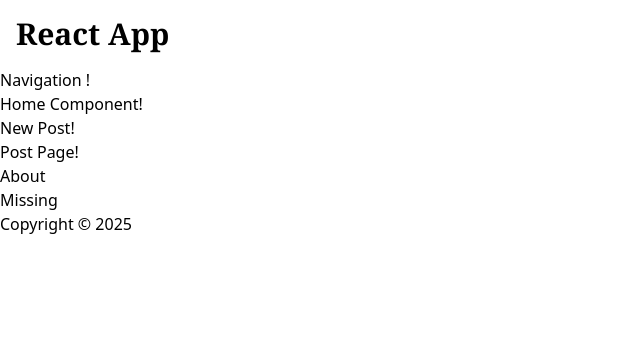
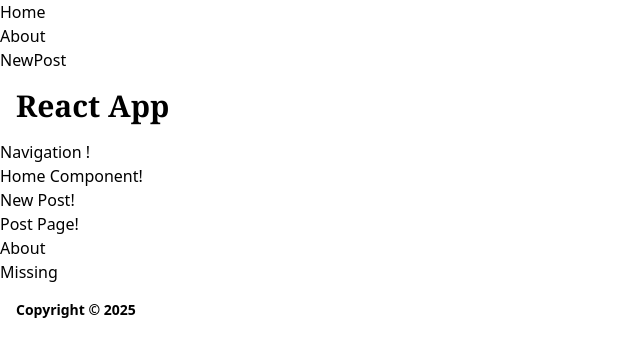
Before and after one commit to coddzz/React-Vite, a React (Vite) app: page / in a window 1280 px wide. Shown: the top 356 px of the page, without its empty margins (0-640 px from the left). Built offline with nearby package versions, Linux system fonts and the light colour scheme.

Commit message:
Link -- react-router-dom

```diff
--- a/src/App.jsx
+++ b/src/App.jsx
@@ -1,4 +1,4 @@
-import { Routes, Route } from "react-router-dom";
+import { Link, Routes, Route } from "react-router-dom";
 import HomePage from "./pages/homePage";
 import Home from "./pages/home";
 import AboutHooks from "./pages/aboutHooks";
@@ -6,8 +6,15 @@
 const App = () =>{
   return(
     <div className="">
+      <nav>
+        <ul>
+          <li><Link to="/" >Home</Link></li>
+          <li><Link to="/about" >About</Link></li>
+          <li><Link to="/newpost" >NewPost</Link></li>
+        </ul>
+      </nav>
       <Routes>
-        <Route path="/" element={<Home />} />
+        <Route path="/" element={<Home/>} />
         <Route path="/homepage" element={<HomePage />} />
         <Route path="/hooks" element={<AboutHooks />} />
       </Routes>
--- a/src/components/Footer.jsx
+++ b/src/components/Footer.jsx
@@ -4,6 +4,6 @@
     const year = new Date();
     return(
 
-        <div> Copyright &copy; {year.getFullYear()} </div>
+        <div  className="font-bold m-4 text-sm "> Copyright &copy; {year.getFullYear()} </div>
     )
 }
```
